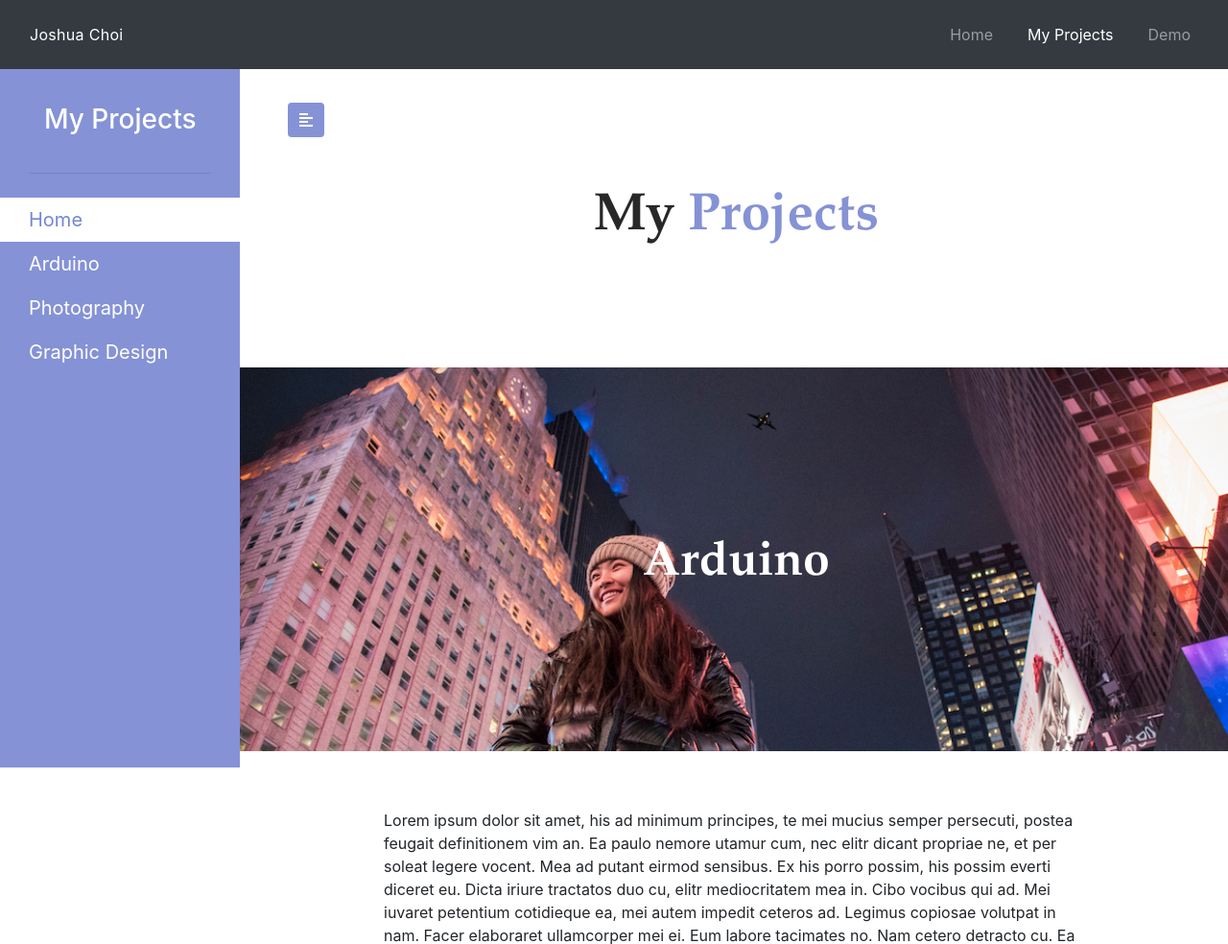
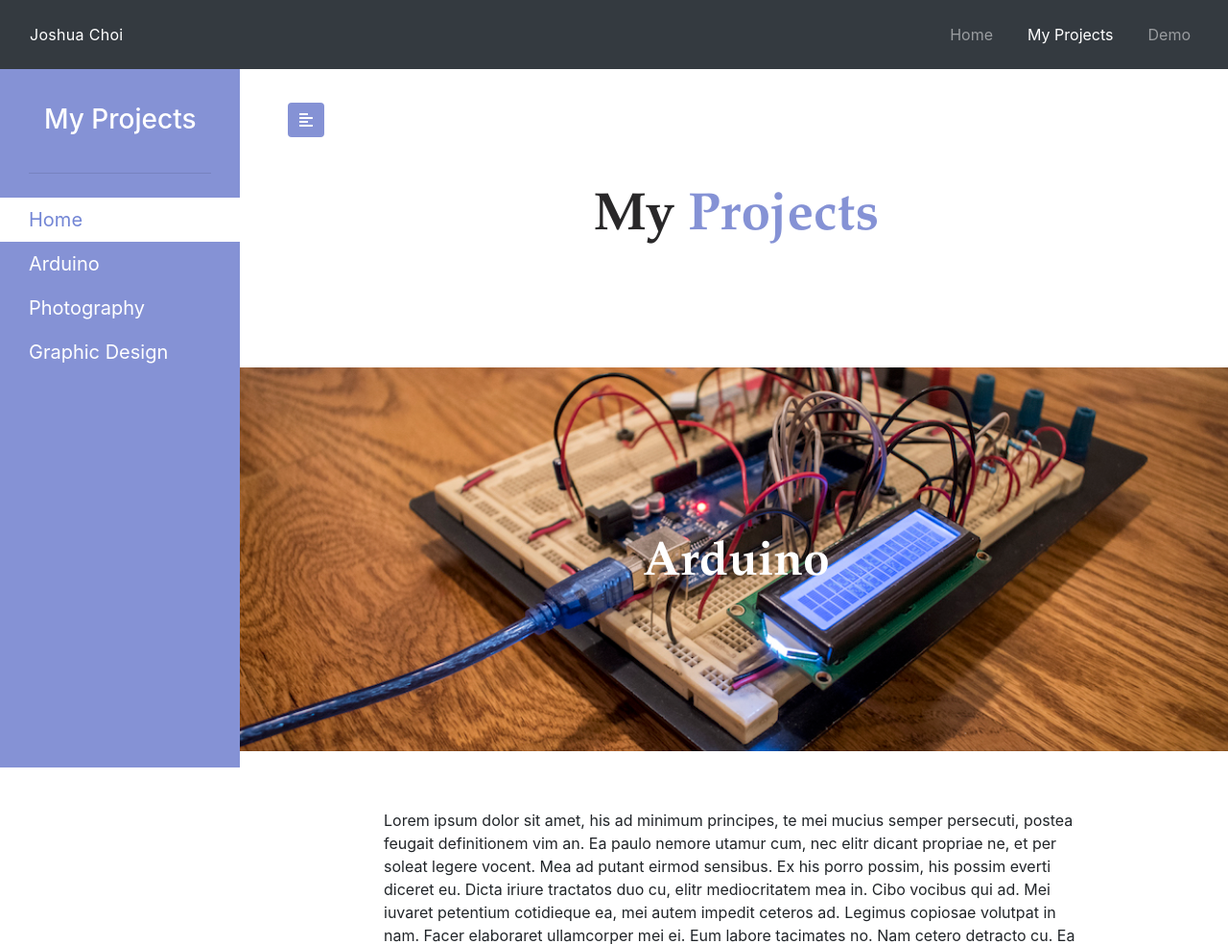
Before and after one commit to JChoi54/ArtPortfolio, a Flask app: page /projects in a window 1280 px wide. Shown: the top 984 px of the page at 96% size. Run offline with Flask 2, Linux system fonts and the light colour scheme; some libraries are stand-ins or nearby versions.

```diff
--- a/static/projects.css
+++ b/static/projects.css
@@ -119,7 +119,7 @@
 }
 
 .fixed_image1{
-    background: url('/static/images/nyc.jpg') no-repeat center;
+    background: url('/static/images/breadboard.jpg') no-repeat center;
     background-size: cover;
     background-attachment: fixed;
     height: 400px;
--- a/templates/graphic.html
+++ b/templates/graphic.html
@@ -44,7 +44,7 @@
                              <img src="{{ url_for("static", filename = "images/horizontal_music.jpg")}}" alt="">
                         </a>
                         <div>
-                            <h3>Image One</h3>y
+                            <h3>Image One</h3>
                             <p>
                                 Lorem ipsum dolor sit amet, sea elit melius consectetuer ex, autem petentium complectitur ut nam, labore aliquip ea vix.
                             </p>
```
Also changed, not shown: static/images/breadboard.jpg (added).
